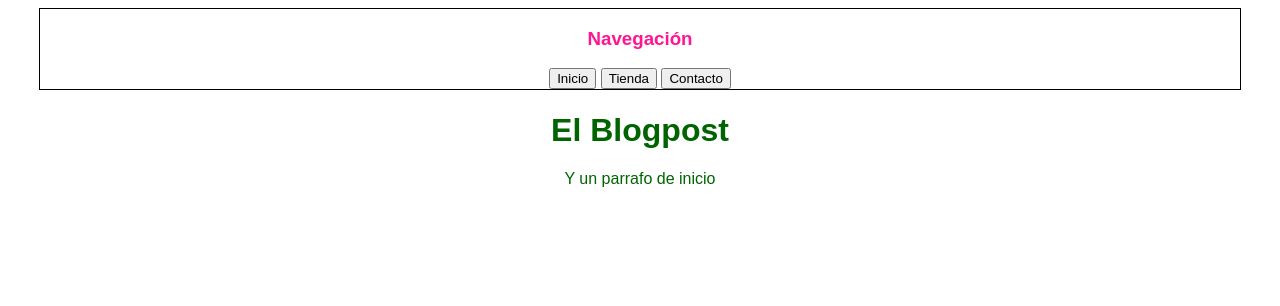
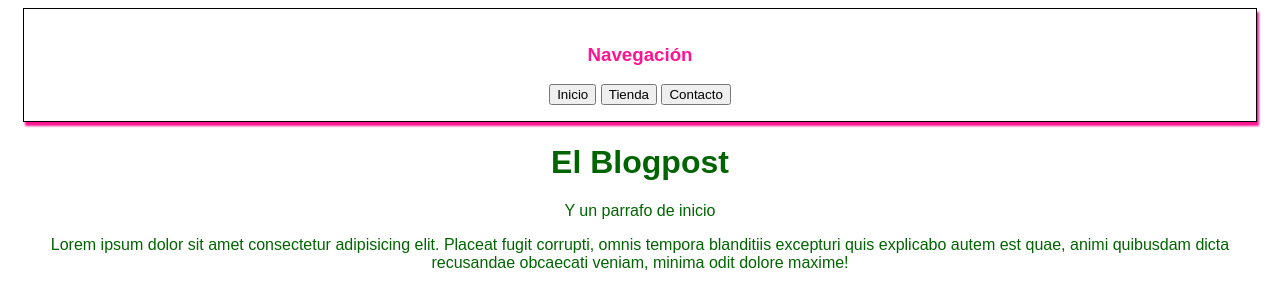
Before and after one commit to matias-user/test-curso-git, a plain HTML site: page index.html in a window 1280 px wide. Drawn offline with Linux system fonts and the light colour scheme.

Commit message:
cambios  a nav

```diff
--- a/css/style.css
+++ b/css/style.css
@@ -14,4 +14,6 @@ body{
     max-width: 1200px;
     font-weight: bold;
     border: 1px solid black;
+    box-shadow: 2px 4px 2px;
+    padding: 16px;
 }
--- a/index.html
+++ b/index.html
@@ -8,16 +8,19 @@
 </head>
 <body>
 
+    <header>
         <nav class="nav" >
             <h3>Navegación</h3>
             <button>Inicio</button>
             <button>Tienda</button>
             <button>Contacto</button>
         </nav>
+
+    </header>
     <main class="container" >
         <h1>El Blogpost</h1>
         <p>Y un parrafo de inicio</p>
-
+        <p>Lorem ipsum dolor sit amet consectetur adipisicing elit. Placeat fugit corrupti, omnis tempora blanditiis excepturi quis explicabo autem est quae, animi quibusdam dicta recusandae obcaecati veniam, minima odit dolore maxime!</p>
     </main>
 
 </body>
```
Lines whose indentation alone changed are shown as unchanged.
